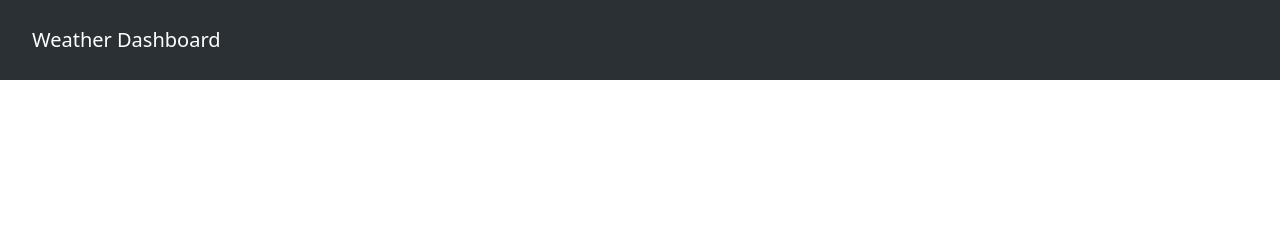
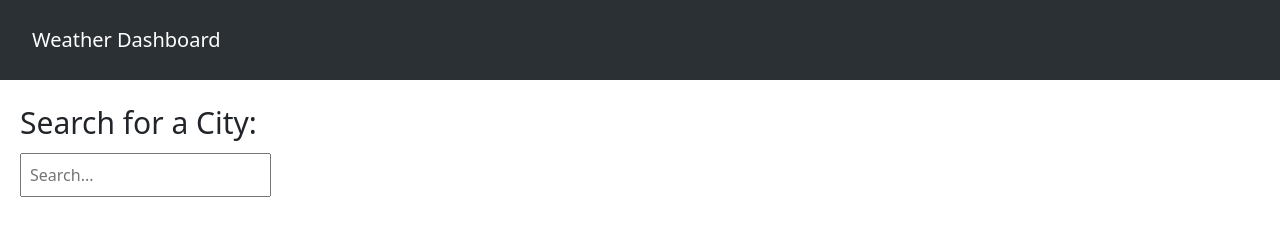
Before and after one commit to jaxongrosam/Weather-Forecast-Dashboard, a plain HTML site: page index.html in a window 1280 px wide. Drawn offline with nearby package versions, Linux system fonts and the light colour scheme.

Commit message:
added search form

```diff
--- a/assets/style.css
+++ b/assets/style.css
@@ -1,5 +1,12 @@
+.navbar-brand {
+  padding: 20px;
+}
 
+.form-label {
+  font-size: 30px;
+  padding: 20px 0px 0px 20px;
+}
 
-.navbar-brand {
-    padding: 20px;
+.p-2 {
+  margin-left: 20px;
 }
--- a/index.html
+++ b/index.html
@@ -19,5 +19,10 @@
       </div>
     </nav>
     <script src="./assets/script.js"></script>
+
+    <div class="mb-3">
+      <label for="FormControlInput1" class="form-label">Search for a City:</label>
+      <input type="search" class="d-flex p-2" id="FormControlInput1" placeholder="Search...">
+    </div>
   </body>
 </html>
```
